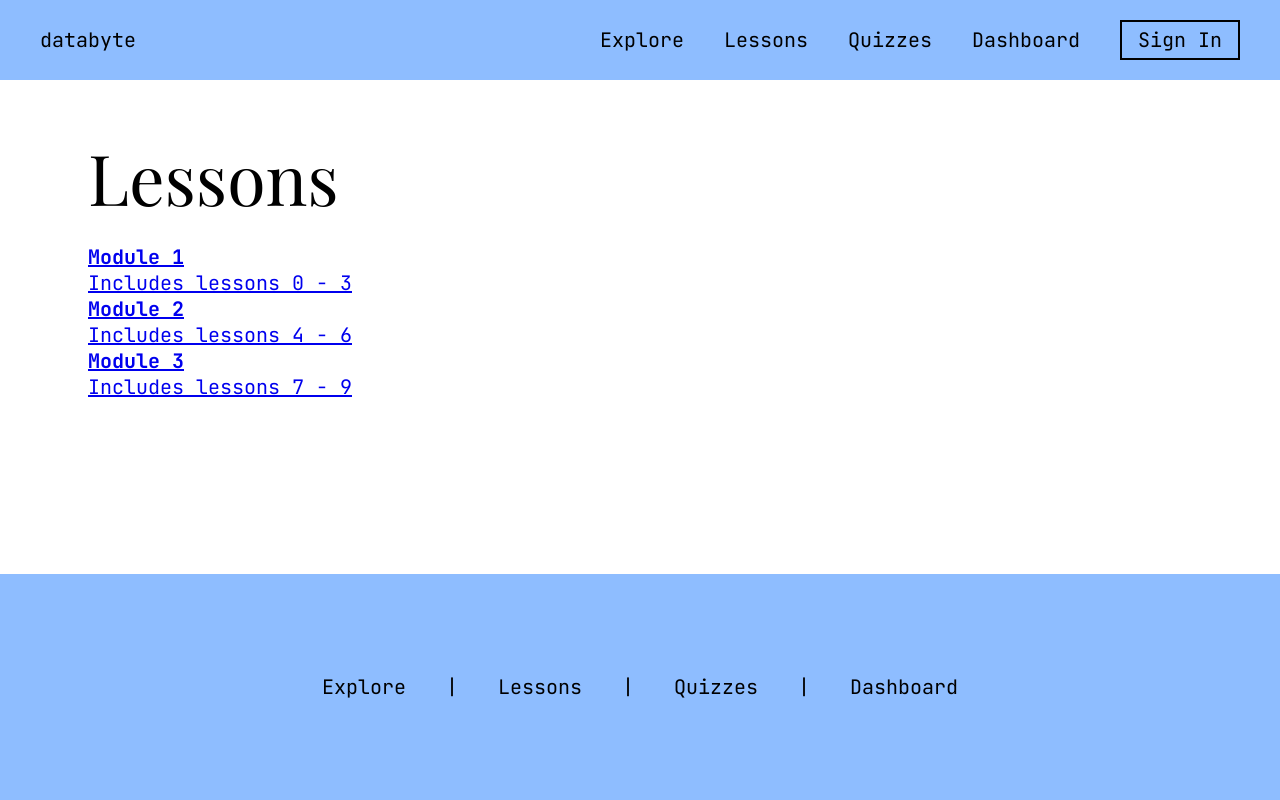
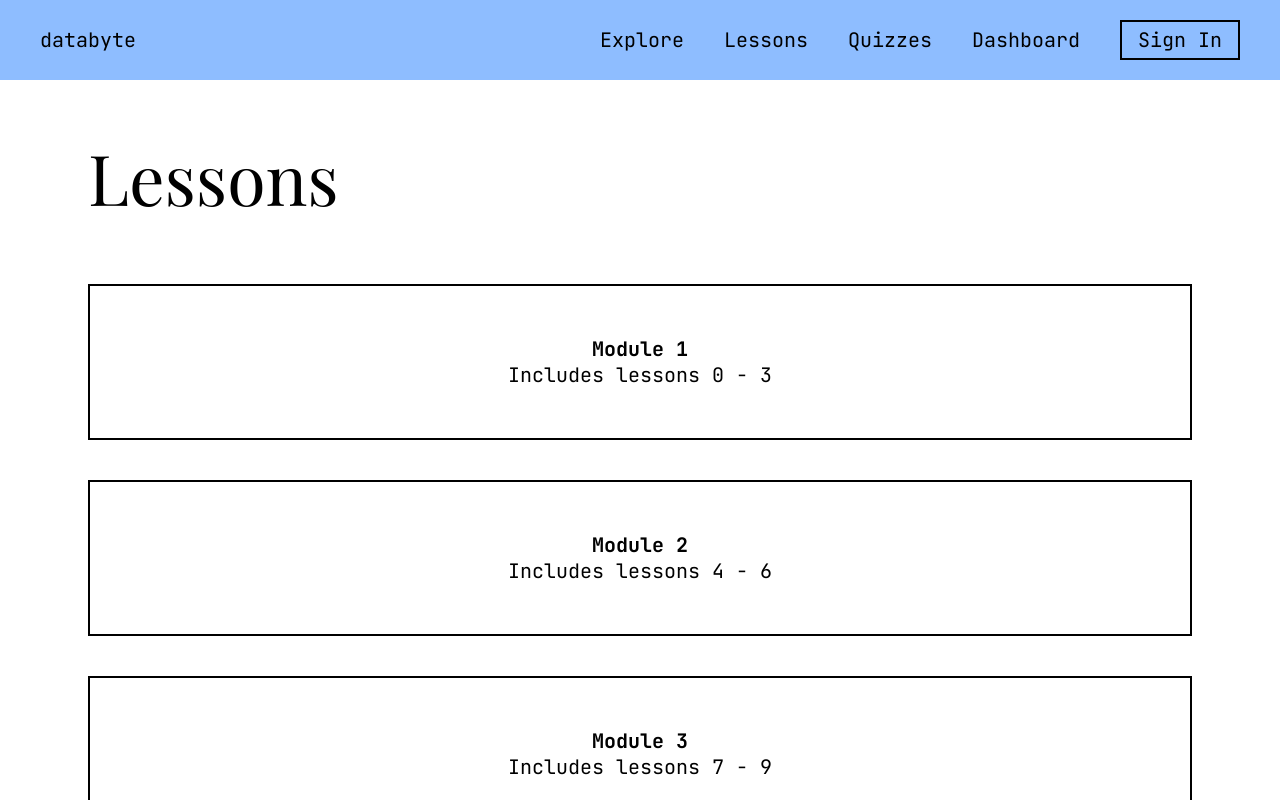
Before and after one commit to Sopy9/databyte, a React (Create React App) app in the folder frontend/: page /lessons in a window 1280 px wide. Shown: the top 800 px of the page. Built offline with nearby package versions, Linux system fonts and the light colour scheme.

Commit message:
added more css

```diff
--- /dev/null
+++ b/frontend/src/pages/Lessons.css
@@ -0,0 +1,19 @@
+.module-cards {
+    display: flex;
+    flex-direction: column;
+    gap: 40px;
+    margin-top: 60px;
+    margin-bottom: 120px;
+}
+
+.mod-card {
+    border: 2px solid black;
+    padding: 50px 40px;
+    text-decoration: none;
+    color: black;
+    text-align: center;
+}
+
+.mod-card:hover {
+    background-color: #E6E6E6;
+}
--- a/frontend/src/pages/Lessons.js
+++ b/frontend/src/pages/Lessons.js
@@ -1,4 +1,5 @@
 import { Link } from 'react-router-dom';
+import './Lessons.css'
 
 function Lessons() {
 
@@ -8,22 +9,22 @@ function Lessons() {
     <h1>Lessons</h1>
 
     {/** Module Cards */}
-    <div>
-        <Link to="/module/1">
+    <div className="module-cards">
+        <Link to="/module/1" className="mod-card">
         <div>
             <h5>Module 1</h5>
             <p>Includes lessons 0 - 3</p>
         </div>
         </Link>
 
-        <Link to="/module/2">
+        <Link to="/module/2" className="mod-card">
         <div>
             <h5>Module 2</h5>
             <p>Includes lessons 4 - 6</p>
         </div>
         </Link>
 
-        <Link to="/module/3">
+        <Link to="/module/3" className="mod-card">
         <div>
             <h5>Module 3</h5>
             <p>Includes lessons 7 - 9</p>
--- a/frontend/src/pages/Module.js
+++ b/frontend/src/pages/Module.js
@@ -5,10 +5,9 @@ function Module() {
     const { moduleId } = useParams();
     if (moduleId !== "1") {
         return (
-            <div>
+            <div className="container">
                 <h1>This Module hasn't been made yet</h1>
                 <p>More lessons coming soon...</p>
-                <p>coming soon...</p>
             </div>
         )
     }
```
